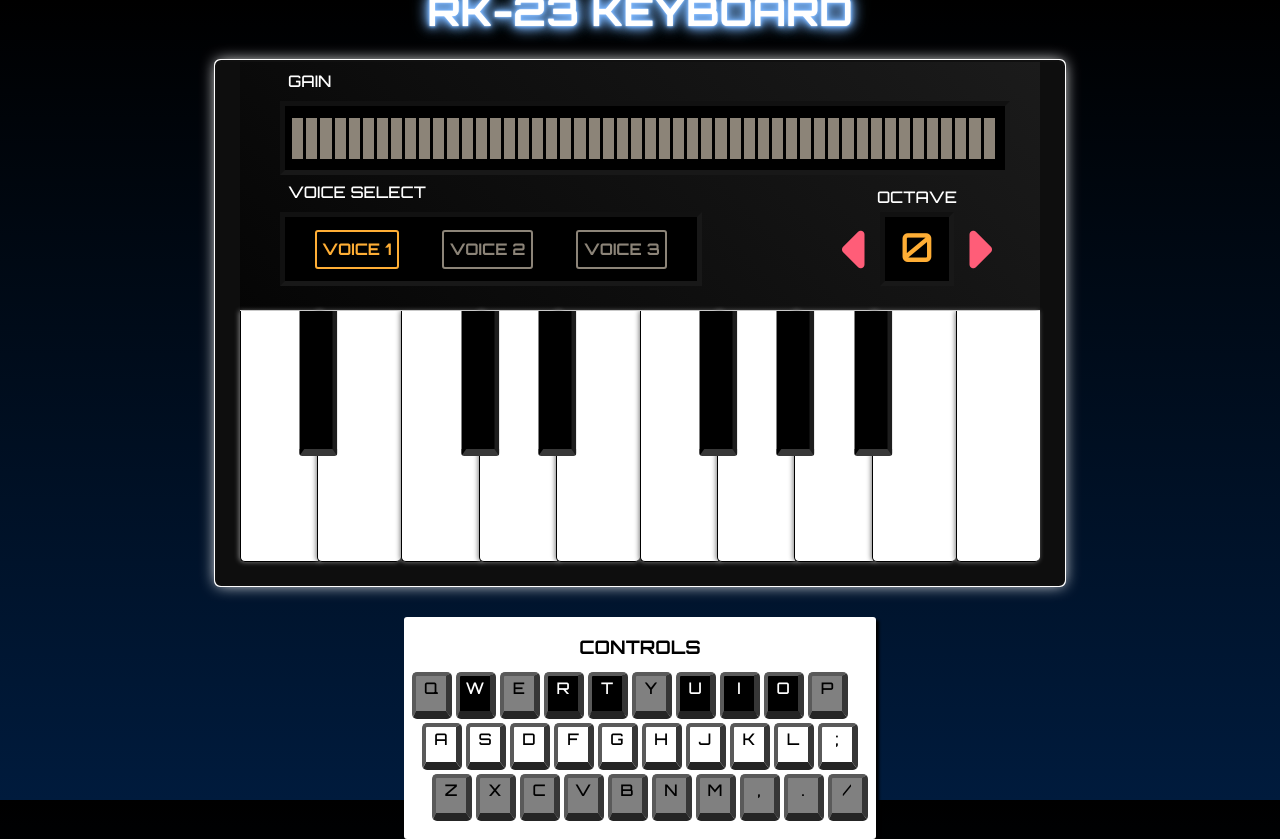
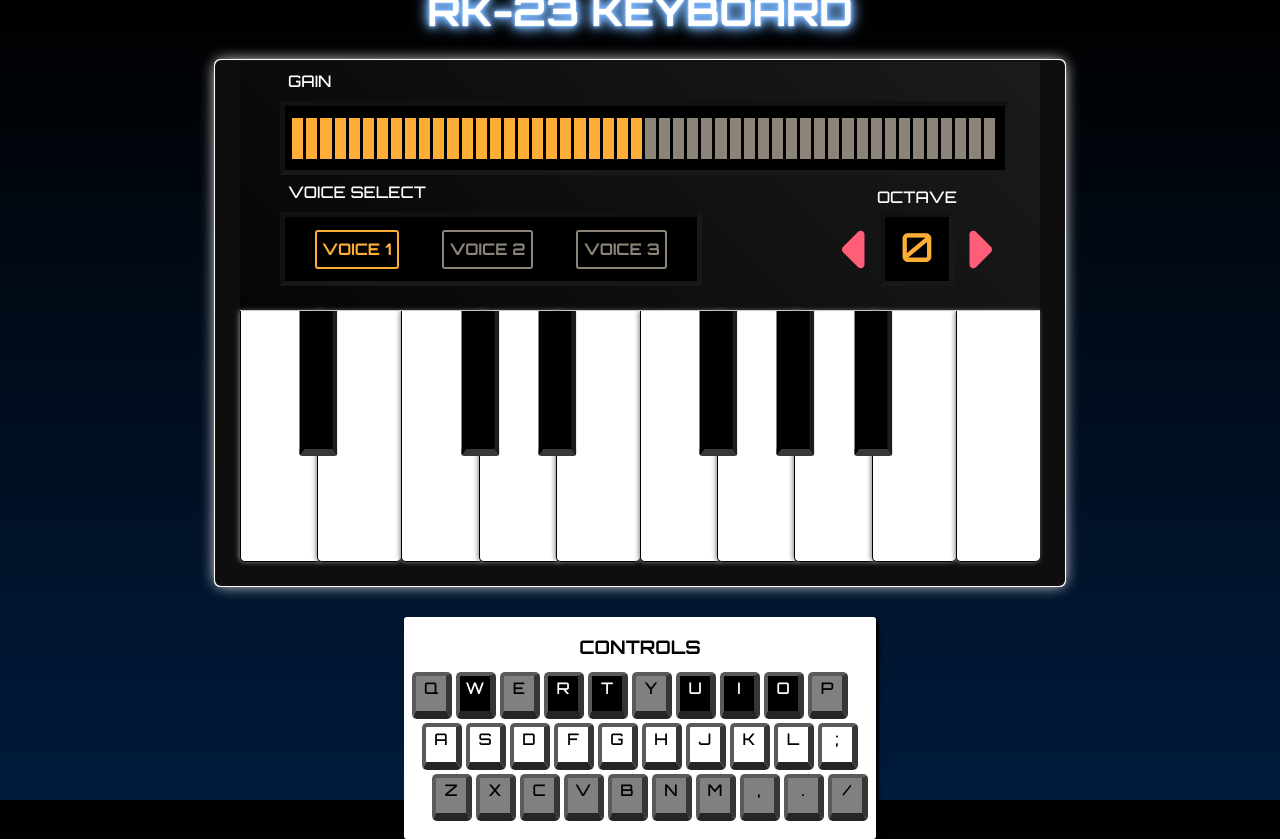
Before and after one commit to nchau3/RK-23-Keyboard, a React (Vite) app: page / in a window 1280 px wide. Built offline with nearby package versions, Linux system fonts and the light colour scheme.

Commit message:
rename masterGain to gain

```diff
--- a/src/components/Controls.jsx
+++ b/src/components/Controls.jsx
@@ -7,11 +7,11 @@ import "../styles/component-styles/controls.scss"
 import Slider from "./Slider";
 
 export default function Controls(props) {
-  const { masterGain } = props.sliders;
+  const { gain } = props.sliders;
 
   return (
     <div className="controls">
-      <Slider name={"gain"} min={1} max={50} gain={masterGain} onChange={props.onChange} />
+      <Slider name={"gain"} min={1} max={50} value={gain} onChange={props.onChange} />
       <span className="lower-bar">
         <VoiceSelect onSelect={props.onSelect} />
         <OctaveSwitch octave={props.octave} setOctave={props.setOctave}/>
--- a/src/components/Slider.jsx
+++ b/src/components/Slider.jsx
@@ -2,7 +2,7 @@ import { useEffect, useState } from "react";
 import SliderBar from "./SliderBar";
 
 export default function Slider(props) {
-  const { name, min, max, gain, onChange } = props;
+  const { name, min, max, value, onChange } = props;
   const [gainMeter, setGainMeter] = useState(0);
 
   const getSlider = () => {
@@ -24,8 +24,8 @@ export default function Slider(props) {
   }
 
   useEffect(() => {
-    setGainMeter(gain * 50);
-  }, [gain]);
+    setGainMeter(value * max);
+  }, [value]);
 
   return (
     <div className="slider-container">
```
